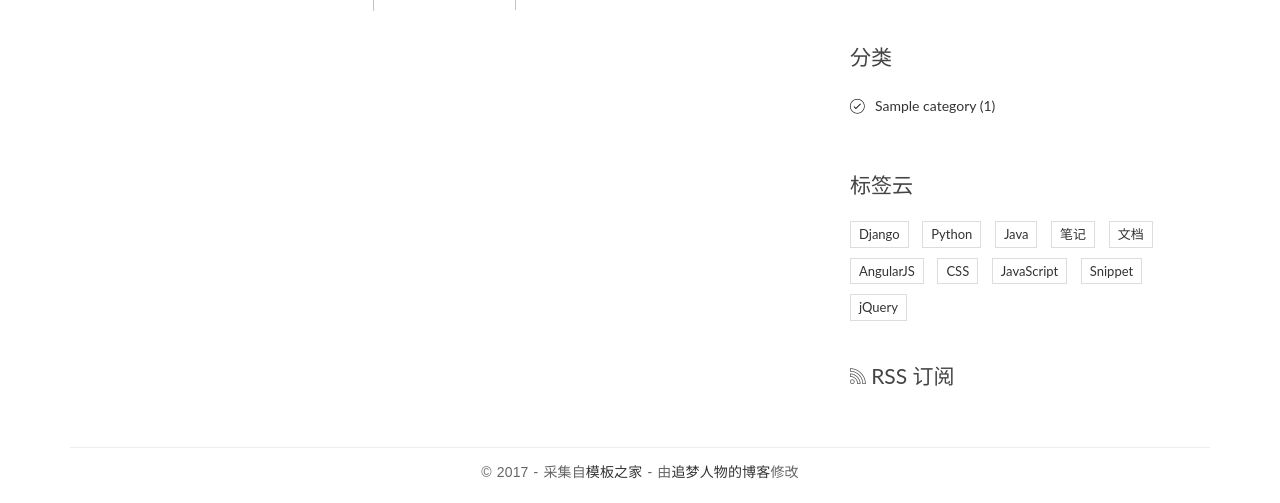
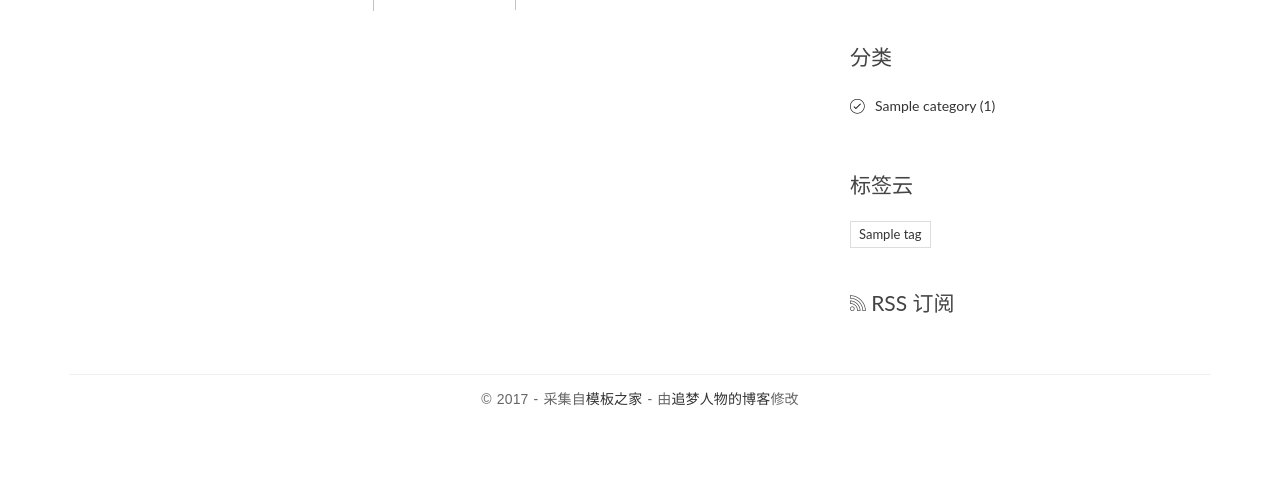
Before and after one commit to SoulofSZY/python-blogwebapp, a Django app: page / in a window 1280 px wide. Shown: the part 385-888 px from the top of the page. After the commit the page ends 791 px from the top, so only its background shows below. Run offline with Django 3.2, Linux system fonts and the light colour scheme; tables that the repository leaves empty hold one stand-in row (values such as "Sample post"); some libraries are stand-ins or nearby versions.

Commit message:
dev: 首页/详情页的标签云动态显示

```diff
--- a/blog/templatetags/blog_tags.py
+++ b/blog/templatetags/blog_tags.py
@@ -3,7 +3,7 @@
 # Filename:XX.py
 from django.db.models.aggregates import Count
 from django import template
-from ..models import Post, Category
+from ..models import Post, Category, Tag
 
 register = template.Library()
 
@@ -25,3 +25,9 @@ def archives():
 def get_categories():
     # 获取分类时 统计分类下的文章数 并过滤文章数为0的分类 return Category.objects.all()
     return Category.objects.annotate(num_posts=Count('post')).filter(num_posts__gt=0)
+
+
+# 文章标签获取
+@register.simple_tag
+def get_tags():
+    return Tag.objects.annotate(num_posts=Count('post')).filter(num_posts__gt=0)
--- a/blog/urls.py
+++ b/blog/urls.py
@@ -15,5 +15,6 @@ urlpatterns = [
     # url(r'^archives/(?P<year>[0-9]{4})/(?P<month>[0-9]{1,2})/$', views.archives, name='archives'),
     url(r'^archives/(?P<year>[0-9]{4})/(?P<month>[0-9]{1,2})/$', views.ArchivesView.as_view(), name='archives'),
     # url(r'^category/(?P<pk>[0-9]+)/$', views.category, name='category')
-    url(r'^category/(?P<pk>[0-9]+)/$', views.CategoryView.as_view(), name='category')
+    url(r'^category/(?P<pk>[0-9]+)/$', views.CategoryView.as_view(), name='category'),
+    url(r"^tag/(?P<pk>[0-9]+)/$", views.TagView.as_view(), name='tag'),
 ]
--- a/blog/views.py
+++ b/blog/views.py
@@ -3,7 +3,7 @@ from django.shortcuts import render, get_object_or_404
 from django.http import HttpResponse
 
 from comment.forms import CommentForm
-from .models import Post, Category
+from .models import Post, Category, Tag
 
 
 def index(request):
@@ -175,6 +175,12 @@ class CategoryView(IndexView):
         return super(CategoryView, self).get_queryset().filter(category=cate)
 
 
+class TagView(IndexView):
+    def get_queryset(self):
+        tag = get_object_or_404(Tag, pk=self.kwargs.get('pk'))
+        return super(TagView, self).get_queryset().filter(tags=tag)
+
+
 class ArchivesView(IndexView):
 
     def get_queryset(self):
--- a/templates/base.html
+++ b/templates/base.html
@@ -123,38 +123,28 @@
 
                 <div class="widget widget-tag-cloud">
                     <h3 class="widget-title">标签云</h3>
+                    {% if not post %}
+                        {% get_tags as tag_list %}
                         <ul>
+                            {% for tag in tag_list %}
                                 <li>
-                            <a href="#">Django</a>
+                                    <a href="{% url 'blog:tag' tag.pk %}">{{ tag.name }}</a>
                                 </li>
+                            {% empty %}
+                                暂无标签
+                            {% endfor %}
+                        </ul>
+                    {% else %}
+                        <ul>
+                            {% for tag in post.tags.all %}
                                 <li>
-                            <a href="#">Python</a>
+                                    <a href="{% url 'blog:tag' tag.pk %}">{{ tag.name }}</a>
                                 </li>
-                        <li>
-                            <a href="#">Java</a>
-                        </li>
-                        <li>
-                            <a href="#">笔记</a>
-                        </li>
-                        <li>
-                            <a href="#">文档</a>
-                        </li>
-                        <li>
-                            <a href="#">AngularJS</a>
-                        </li>
-                        <li>
-                            <a href="#">CSS</a>
-                        </li>
-                        <li>
-                            <a href="#">JavaScript</a>
-                        </li>
-                        <li>
-                            <a href="#">Snippet</a>
-                        </li>
-                        <li>
-                            <a href="#">jQuery</a>
-                        </li>
+                            {% empty %}
+                                暂无标签
+                            {% endfor %}
                         </ul>
+                    {% endif %}
                 </div>
                 <div class="rss">
                     <a href=""><span class="ion-social-rss-outline"></span> RSS 订阅</a>
```
Lines whose indentation alone changed are shown as unchanged.
